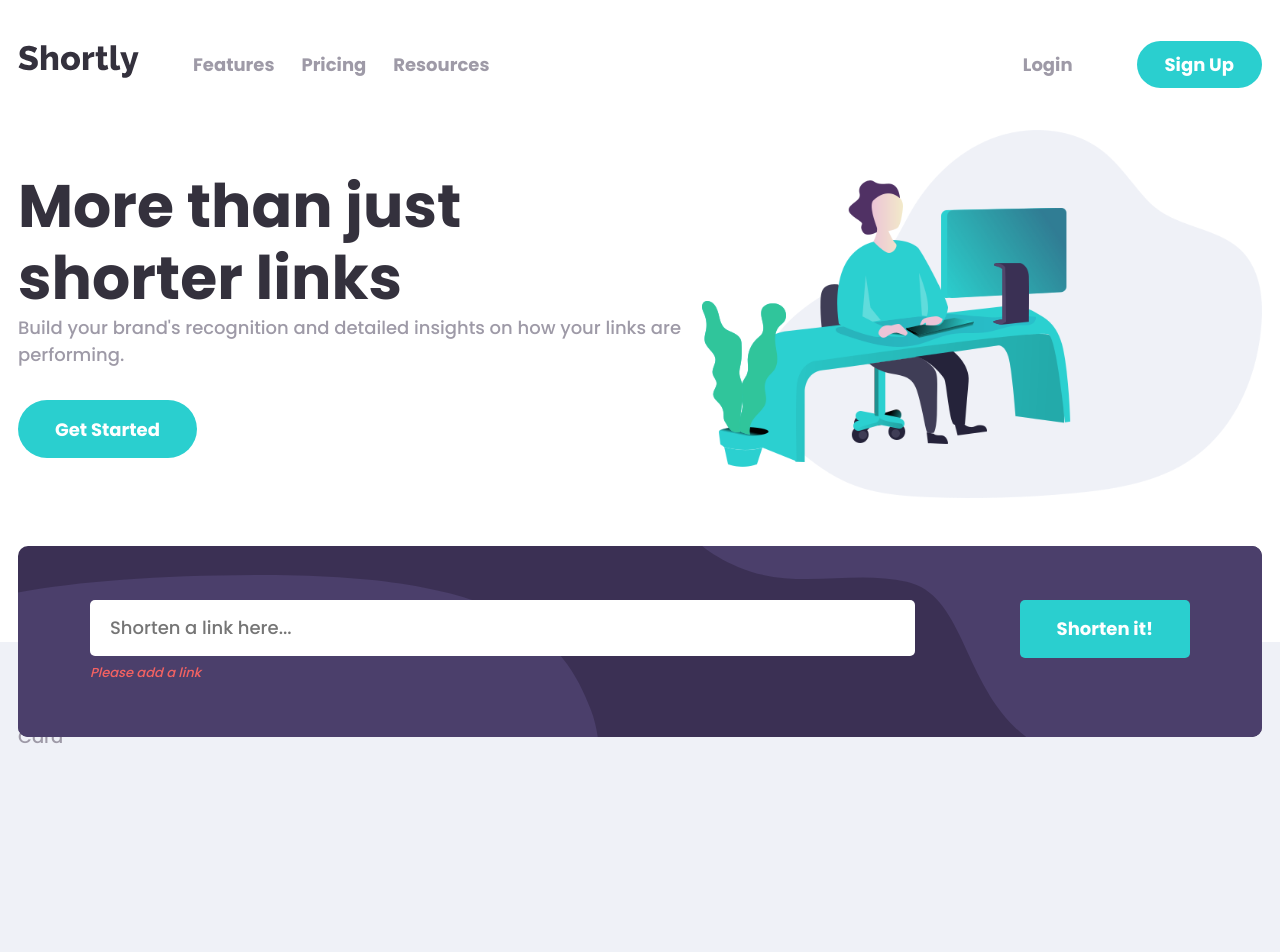
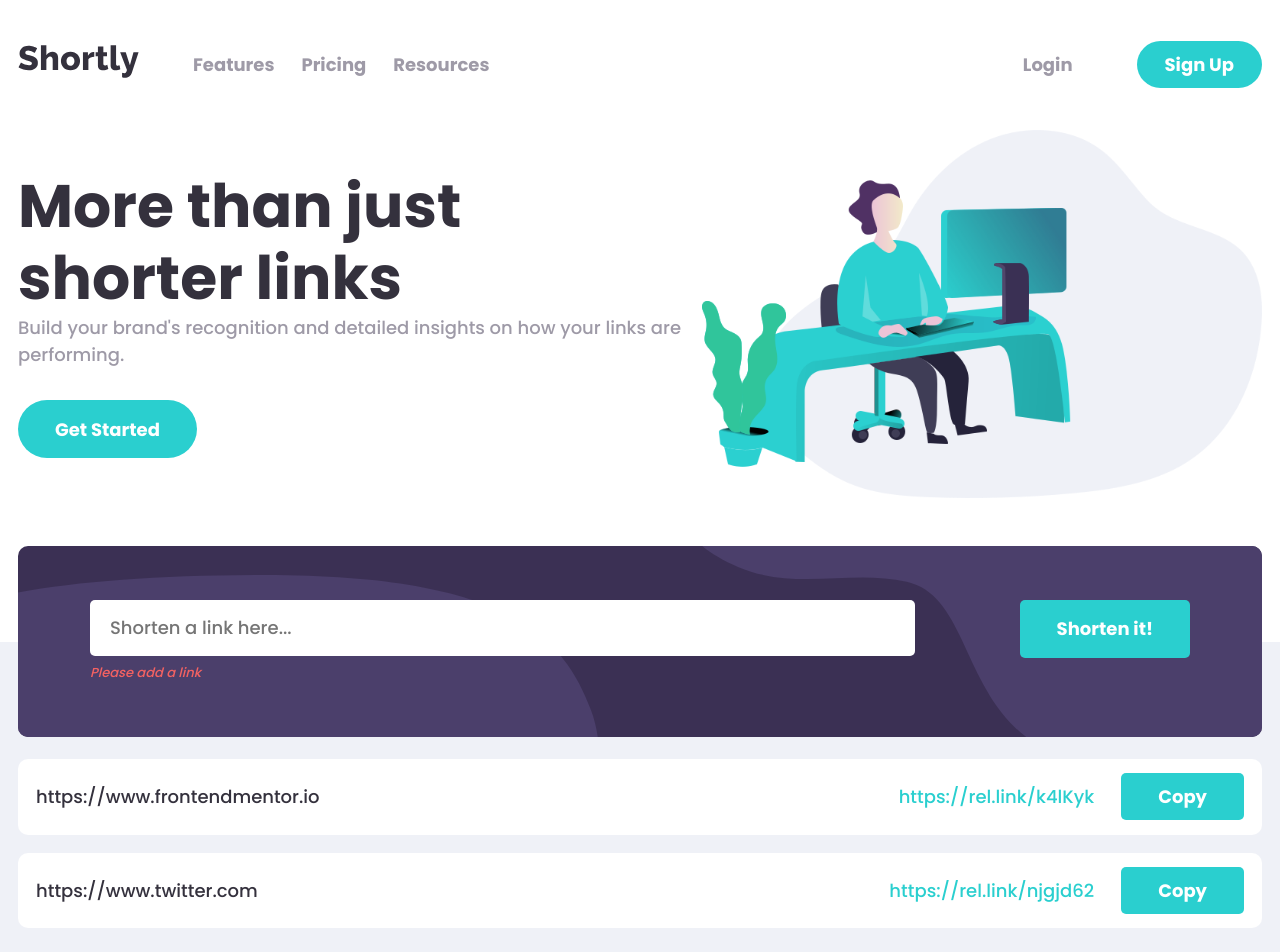
Before and after one commit to better5afe/URL-Shortening-API, a React (Create React App) app: page / in a window 1280 px wide. Shown: the top 952 px of the page. Built offline with nearby package versions, Linux system fonts and the light colour scheme.

Commit message:
implemented link cards for desktop viewport

```diff
--- a/src/components/reusable/Button.scss
+++ b/src/components/reusable/Button.scss
@@ -1,7 +1,7 @@
 @use '../../assets/colors.scss';
 
 .button {
-	padding: .8em 2em;
+	padding: 0.8em 2em;
 	background: transparent;
 	border: 1px solid transparent;
 	border-radius: 30px;
@@ -14,6 +14,11 @@
 	transition: color 0.3s;
 }
 
+.squared-btn {
+	width: 100%;
+	border-radius: 5px;
+}
+
 .action-btn {
 	background: colors.$cyan;
 	transition: background-color 0.3s;
@@ -21,6 +26,10 @@
 	&:hover {
 		background-color: colors.$light-cyan;
 	}
+}
+
+.copied-btn {
+	background: colors.$dark-violet;
 }
 
 @media (min-width: 992px) {
@@ -31,4 +40,8 @@
 			color: colors.$dark-gray;
 		}
 	}
+
+	.squared-btn {
+		width: auto;
+	}
 }
--- /dev/null
+++ b/src/components/subcomponents/main-subcomponents/LinkCard.scss
@@ -0,0 +1,53 @@
+@use '../../../assets/colors.scss';
+
+.link__card {
+	margin: 1em 0;
+	background: colors.$white;
+	border-radius: 10px;
+
+	&-top {
+		padding: 1.2em 1em 0.8em;
+		border-bottom: 1px solid colors.$gray;
+		color: colors.$dark-gray;
+	}
+
+	&-bottom {
+		padding: 0.8em 1em 1.2em;
+		color: colors.$cyan;
+
+		&-shortened-link {
+			margin-bottom: 1em;
+		}
+	}
+
+	&-btn {
+		padding: 0.5em 2em;
+	}
+}
+
+@media (min-width: 992px) {
+	.link__card {
+		display: flex;
+		justify-content: space-between;
+		align-items: center;
+		padding: .8em 1em;
+
+		&-top,
+		&-bottom {
+			padding: 0;
+		}
+
+		&-top {
+			border: none;
+		}
+
+		&-bottom {
+			display: flex;
+			align-items: center;
+
+			&-shortened-link {
+				margin: 0 1.5em 0 0;
+			}
+		}
+	}
+}
--- a/src/components/subcomponents/main-subcomponents/LinkCard.tsx
+++ b/src/components/subcomponents/main-subcomponents/LinkCard.tsx
@@ -1,3 +1,7 @@
+import Button from '../../reusable/Button';
+
+import './LinkCard.scss';
+
 interface LinkCardProps {
 	id: number;
 	fullLink: string;
@@ -5,7 +9,17 @@ interface LinkCardProps {
 }
 
 const LinkCard: React.FC<LinkCardProps> = ({ id, fullLink, shortenedLink }) => {
-	return <p>Card</p>;
+	return (
+		<div className='link__card'>
+			<div className='link__card-top'>
+				<p className='link__card-top-full-link'>{fullLink}</p>
+			</div>
+			<div className='link__card-bottom'>
+				<p className='link__card-bottom-shortened-link'>{shortenedLink}</p>
+				<Button text='Copy' className='link__card-btn squared-btn action-btn' type='button' />
+			</div>
+		</div>
+	);
 };
 
 export default LinkCard;
--- a/src/components/subcomponents/main-subcomponents/LinkForm.scss
+++ b/src/components/subcomponents/main-subcomponents/LinkForm.scss
@@ -32,11 +32,6 @@
 		font-size: 13px;
 		font-style: italic;
 		color: colors.$red;
-	}
-
-	&__btn {
-		width: 100%;
-		border-radius: 5px;
 	}
 
 	&__icon {
@@ -94,9 +89,6 @@
 			margin-bottom: 0;
 		}
 
-		&__btn {
-			width: auto;
-		}
 	}
 }
 
--- a/src/components/subcomponents/main-subcomponents/LinkForm.tsx
+++ b/src/components/subcomponents/main-subcomponents/LinkForm.tsx
@@ -24,7 +24,7 @@ const LinkForm = () => {
 			</div>
 			<Button
 				text='Shorten it!'
-				className='form__btn action-btn'
+				className='squared-btn action-btn'
 				type='submit'
 			/>
 
--- /dev/null
+++ b/src/components/subcomponents/main-subcomponents/LinksList.scss
@@ -0,0 +1,15 @@
+.links-list {
+	padding-top: 70px;
+}
+
+@media (min-width: 786px) {
+	.links-list {
+		padding-top: 80px;
+	}
+}
+
+@media (min-width: 992px) {
+	.links-list {
+		padding-top: 45px;
+	}
+}
--- a/src/components/subcomponents/main-subcomponents/LinksList.tsx
+++ b/src/components/subcomponents/main-subcomponents/LinksList.tsx
@@ -1,4 +1,6 @@
 import LinkCard from './LinkCard';
+
+import './LinksList.scss'
 
 const dummyData = [
 	{
@@ -15,7 +17,7 @@ const dummyData = [
 
 const LinksList = () => {
 	return (
-		<ul>
+		<ul className='links-list'>
 			{dummyData.map((data) => (
 				<LinkCard
 					key={data.id}
```
